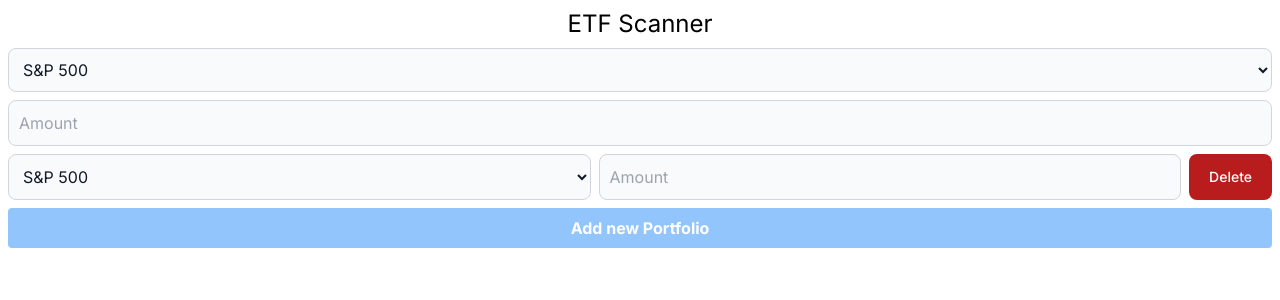
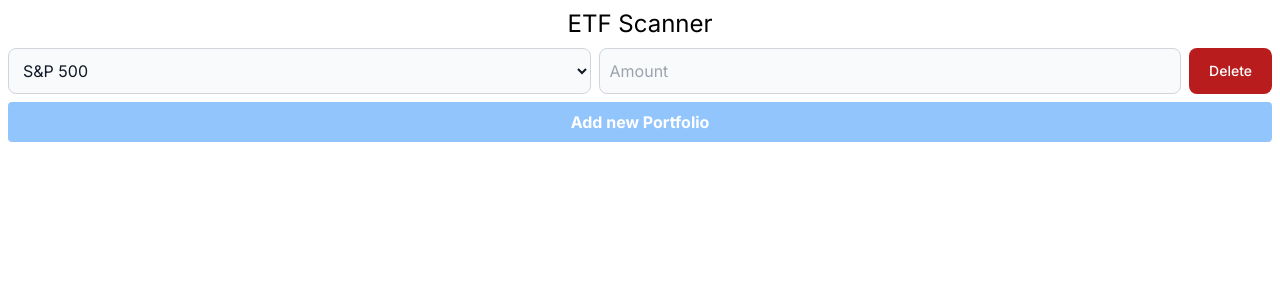
Before and after one commit to theogllrd/etfscanner, a Next.js app: page / in a window 1280 px wide. Shown: the top 300 px of the page. Built offline with nearby package versions, Linux system fonts and the light colour scheme.

Commit message:
first input/select hided

```diff
--- a/app/page.tsx
+++ b/app/page.tsx
@@ -285,7 +285,7 @@
     <div className='h-screen p-2'>
       <div className="w-full text-2xl text-center">ETF Scanner</div>
 
-      <div className="mt-2">
+      {/*<div className="mt-2">
         <select
           id="etfs"
           onChange={e => onChangeSelect(e)}
@@ -306,7 +306,7 @@
           onChange={e => setAmount(e.target.value)}
           className="mt-2 w-full bg-gray-50 border border-gray-300 text-gray-900 rounded-lg focus:ring-blue-500 focus:border-blue-500 block p-2.5 dark:bg-gray-700 dark:border-gray-600 dark:placeholder-gray-400 dark:text-white dark:focus:ring-blue-500 dark:focus:border-blue-500"
         />
-      </div>
+          </div>*/}
 
 
 
```
